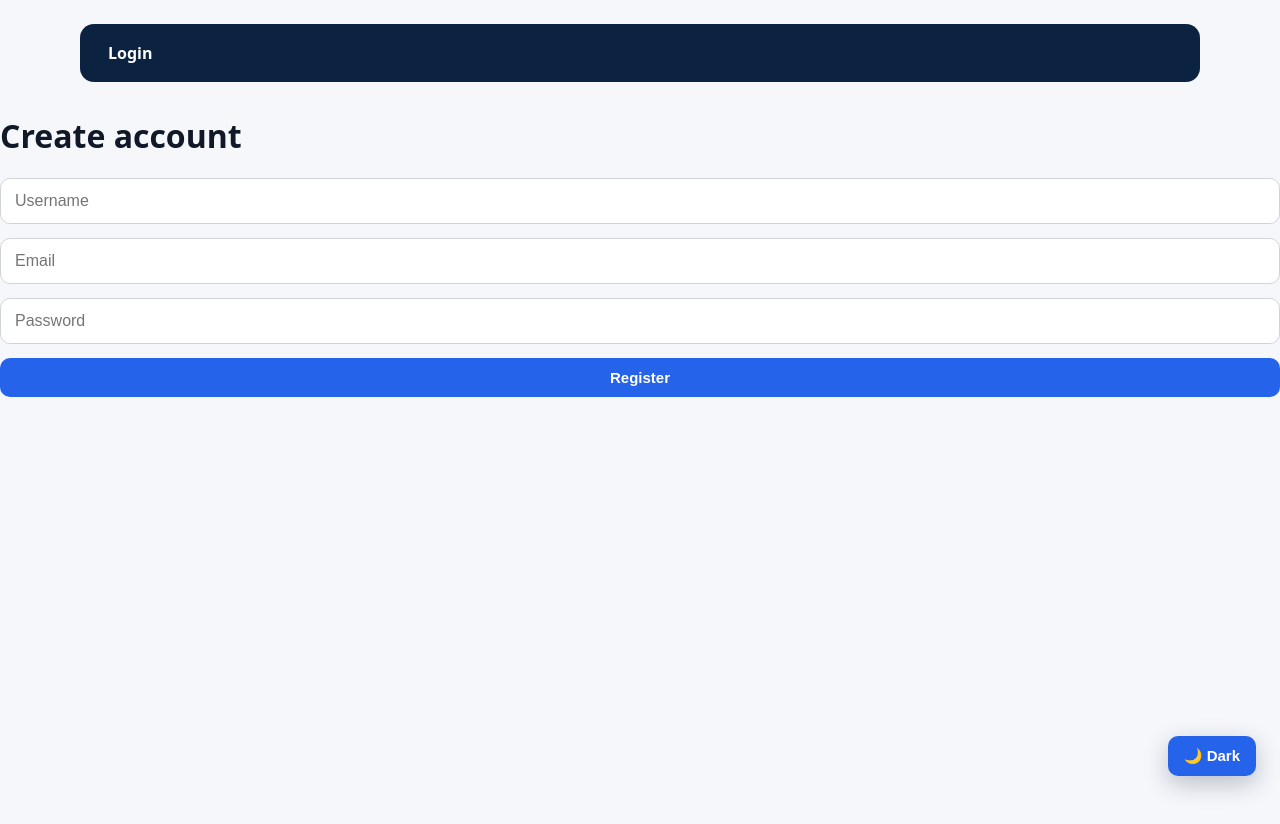
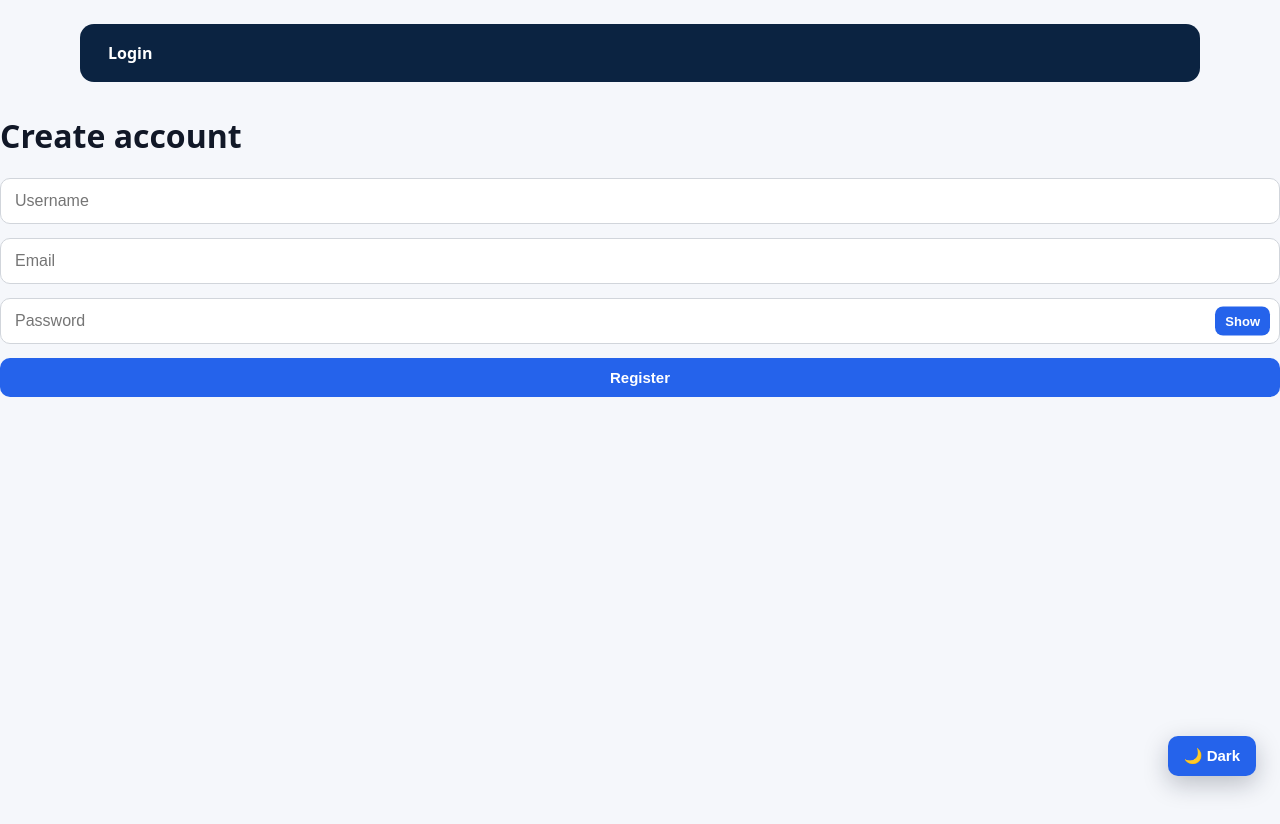
Before and after one commit to MohammedKawaf/Studora, a React (Vite) app in the folder client/: page /register in a window 1280 px wide. Built offline with nearby package versions, Linux system fonts and the light colour scheme.

Commit message:
feat: add show and hide password functionality to register page

```diff
--- a/client/src/pages/Register.jsx
+++ b/client/src/pages/Register.jsx
@@ -7,6 +7,8 @@
   const [username, setUsername] = useState("");
   const [email, setEmail] = useState("");
   const [password, setPassword] = useState("");
+
+  const [showPassword, setShowPassword] = useState(false);
 
   const [successMessage, setSuccessMessage] = useState("");
   const [errorMessage, setErrorMessage] = useState("");
@@ -87,12 +89,22 @@
             onChange={(e) => setEmail(e.target.value)}
           />
 
-          <input
-            type="password"
-            placeholder="Password"
-            value={password}
-            onChange={(e) => setPassword(e.target.value)}
-          />
+          <div className="password-input-wrapper">
+            <input
+              type={showPassword ? "text" : "password"}
+              placeholder="Password"
+              value={password}
+              onChange={(e) => setPassword(e.target.value)}
+            />
+
+            <button
+              type="button"
+              className="password-toggle-button"
+              onClick={() => setShowPassword(!showPassword)}
+            >
+              {showPassword ? "Hide" : "Show"}
+            </button>
+          </div>
 
           <button type="submit">Register</button>
         </form>
```
